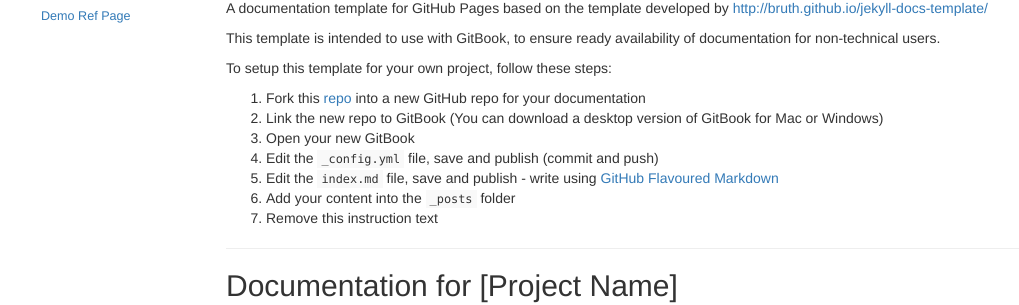
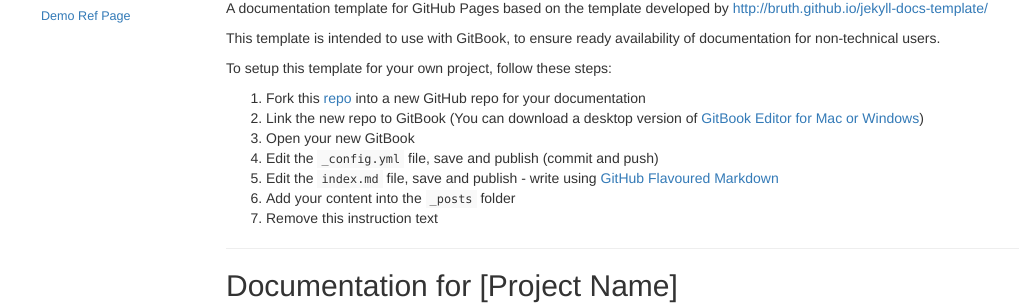
Before and after one commit to andrewresearch/doc-workflow, a Jekyll site: the page built from index.md, in a window 1280 px wide. Shown: the part 119-424 px from the top of the page, without its empty margins (39-1058 px from the left). Built offline with Jekyll 4.4.1, drawn with Linux system fonts in a browser that asks for light colours.

Commit message:
Updates index.md
Auto commit by GitBook Editor

```diff
--- a/index.md
+++ b/index.md
@@ -13,7 +13,7 @@ This template is intended to use with GitBook, to ensure ready availability of d
 To setup this template for your own project, follow these steps:
 
 1. Fork this [repo](https://github.com/andrewresearch/doc-workflow.git) into a new GitHub repo for your documentation
-2. Link the new repo to GitBook \(You can download a desktop version of GitBook for Mac or Windows\)
+2. Link the new repo to GitBook \(You can download a desktop version of [GitBook Editor for Mac or Windows](https://www.gitbook.com/editor)\)
 3. Open your new GitBook
 4. Edit the `_config.yml` file, save and publish \(commit and push\)
 5. Edit the  `index.md` file, save and publish - write using [GitHub Flavoured Markdown](https://help.github.com/articles/basic-writing-and-formatting-syntax/)
```
